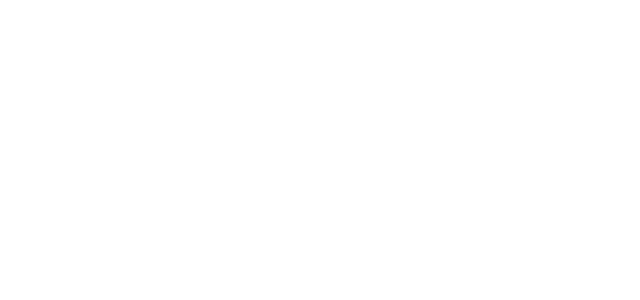
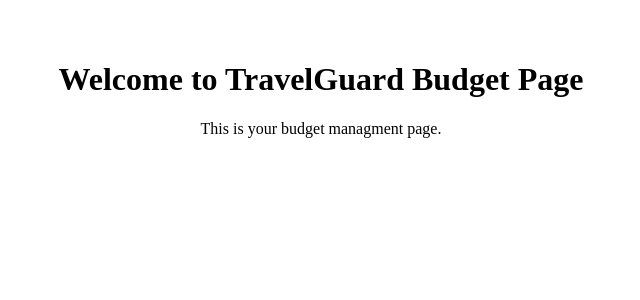
Before and after one commit to imirajullah/TravelGuard, a React (Vite) app: page /budget in a window 1280 px wide. Before the commit this address had no page. Shown: the top 300 px of the page, without its empty margins (319-959 px from the left). Built offline with nearby package versions, Linux system fonts and the light colour scheme.

Commit message:
4phgesroutes

```diff
--- a/src/App.jsx
+++ b/src/App.jsx
@@ -1,7 +1,10 @@
 import React from "react";
 import { BrowserRouter as Router, Routes, Route } from "react-router-dom";
 import Home from "./pages/Home";
-import Destinations from "./phages/Destinations";
+import Destinations from "./pages/Destinations";
+import Budget from "./pages/Budget";
+import Safety from "./pages/Safety";
+
 
 
 function App() {
@@ -12,6 +15,8 @@
         <Route path="/" element={<Home />} />
 
         <Route path="/destinations" element={<Destinations />} />
+        <Route path="/budget" element={<Budget />} />
+        <Route path="/safety" element={<Safety />} />
         {/* Add more routes here later */}
       </Routes>
     </Router>
--- /dev/null
+++ b/src/pages/Budget.jsx
@@ -0,0 +1,12 @@
+import React from "react";  // ✅ only once
+
+const Budget = () => {
+  return (
+    <div>
+      <h1>Welcome to TravelGuard Budget Page</h1>
+      <p>This is your   budget managment page.</p>
+    </div>
+  );
+};
+
+export default Budget;
--- /dev/null
+++ b/src/pages/Safety.jsx
@@ -0,0 +1,12 @@
+import React from "react";  // ✅ only once
+
+const Saftety = () => {
+  return (
+    <div>
+      <h1>Welcome to TravelGuard safety Page</h1>
+      <p>This is your  safety page.</p>
+    </div>
+  );
+};
+
+export default Saftety;
```
Also changed, not shown: src/pages/Destinations.jsx (renamed from src/phages/Destinations.jsx), src/pages/Home.jsx (renamed from src/phages/Home.jsx).
